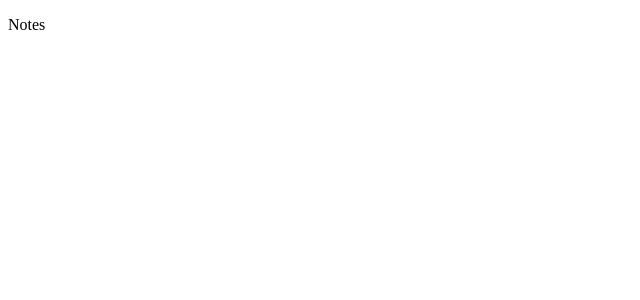
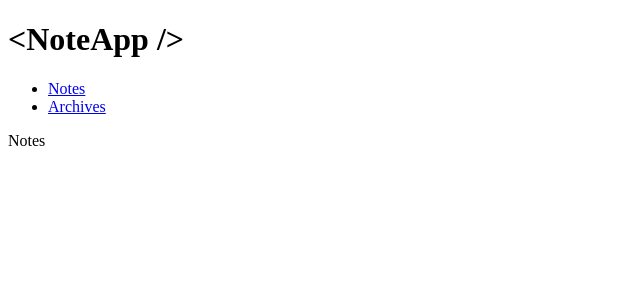
Before and after one commit to madyanes/note-app-with-routing, a React (Vite) app: page / in a window 1280 px wide. Shown: the top 300 px of the page, without its empty margins (0-640 px from the left). Built offline with nearby package versions, Linux system fonts and the light colour scheme.

Commit message:
create <Header/> and <Navigation/> 1. <Header/> memuat header web 2. <Navigation/> memuat navigasi web

```diff
--- a/src/App.jsx
+++ b/src/App.jsx
@@ -2,16 +2,24 @@ import React from 'react'
 import { Routes, Route } from 'react-router-dom'
 import Notes from './pages/Notes'
 import Detail from './pages/Detail'
+import SiteHeader from './components/SiteHeader'
+import SiteNavigation from './components/SiteNavigation'
 
 class App extends React.Component {
   render() {
     return (
+      <React.Fragment>
+        <header>
+          <SiteHeader />
+          <SiteNavigation />
+        </header>
         <main>
           <Routes>
             <Route path="/" element={<Notes />} />
             <Route path="/:id" element={<Detail />} />
           </Routes>
         </main>
+      </React.Fragment>
     )
   }
 }
--- /dev/null
+++ b/src/components/SiteHeader.jsx
@@ -0,0 +1,9 @@
+import React from 'react'
+
+class SiteHeader extends React.Component {
+  render() {
+    return <h1>&lt;NoteApp &#47;&gt;</h1>
+  }
+}
+
+export default SiteHeader
--- /dev/null
+++ b/src/components/SiteNavigation.jsx
@@ -0,0 +1,21 @@
+import React from 'react'
+import { Link } from 'react-router-dom'
+
+class SiteNavigation extends React.Component {
+  render() {
+    return (
+      <nav>
+        <ul>
+          <li>
+            <Link to="/">Notes</Link>
+          </li>
+          <li>
+            <a href="#">Archives</a>
+          </li>
+        </ul>
+      </nav>
+    )
+  }
+}
+
+export default SiteNavigation
```
Lines whose indentation alone changed are shown as unchanged.
